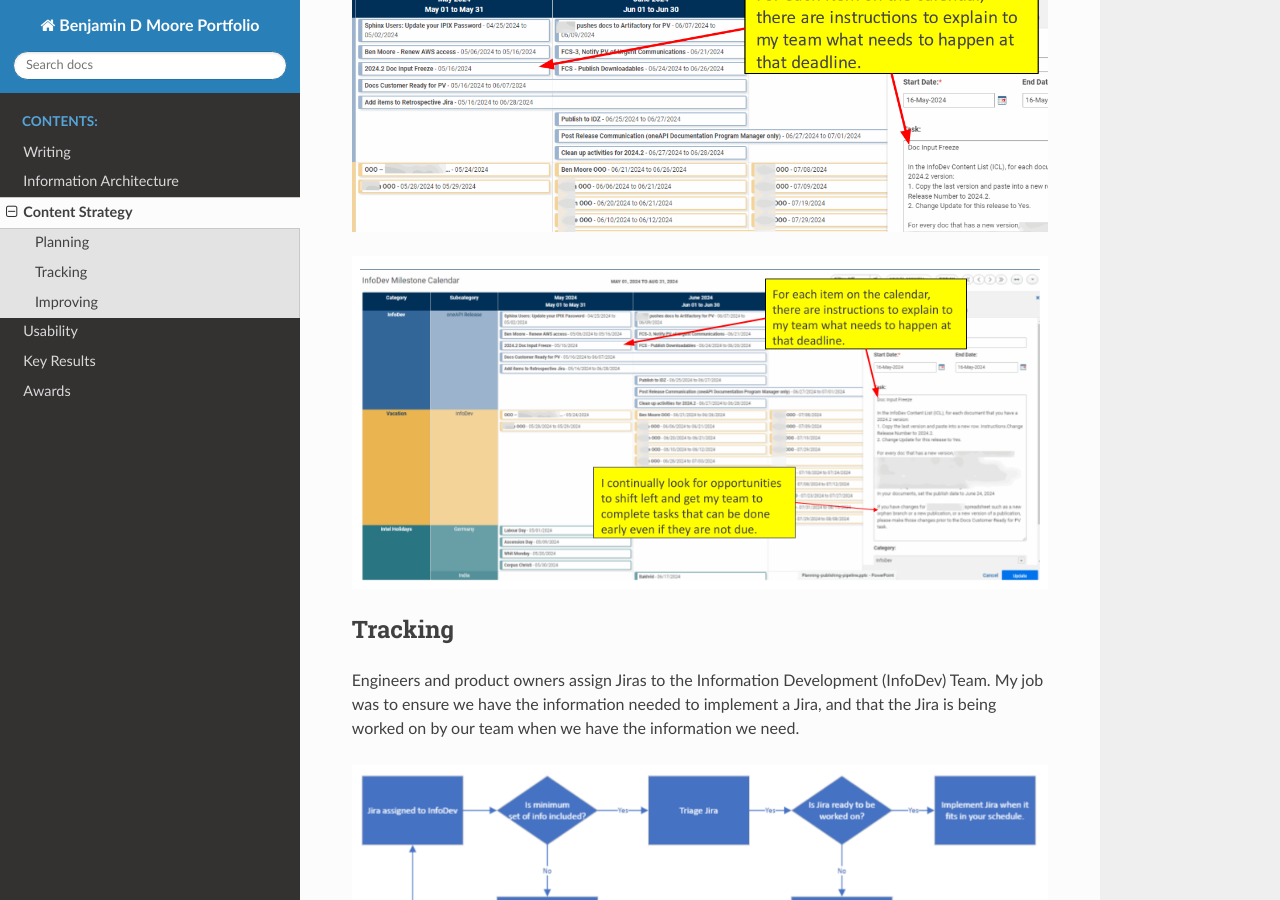
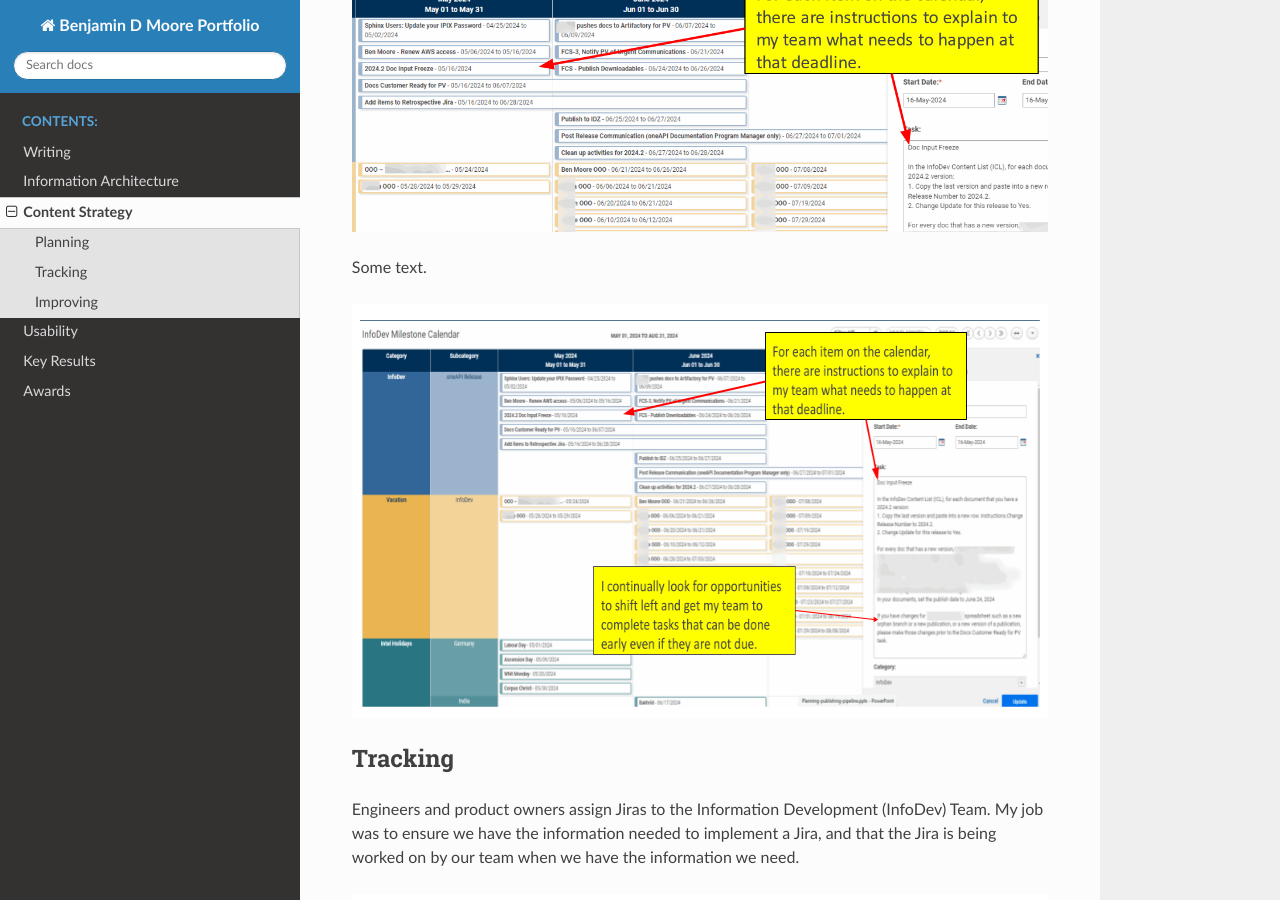
Before and after one commit to bikerben33/portfolio, a Sphinx documentation site: the page built from docs/source/content-strategy.rst, in a window 1280 px wide and 900 px high, scrolled down 618 px. Built offline with Sphinx 7.4.7 and the Read the Docs theme 3.1.0, drawn with Linux system fonts in a browser that asks for light colours.

Commit message:
Update content-strategy.rst

```diff
--- a/docs/source/content-strategy.rst
+++ b/docs/source/content-strategy.rst
@@ -25,9 +25,11 @@ and time out of office.
 .. image:: images/plan1.png
    :alt: A SmartSheet calendar view showing overlapping deadlines.
 
+Some text.
 
 
 .. image:: images/planning.png
+   :scale: 100%
    :alt: A SmartSheet calendar view showing overlapping deadlines.
 
 Tracking
```
